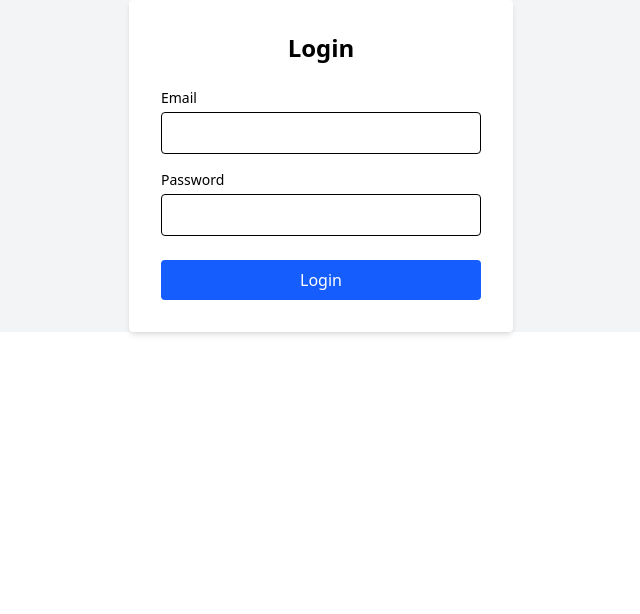
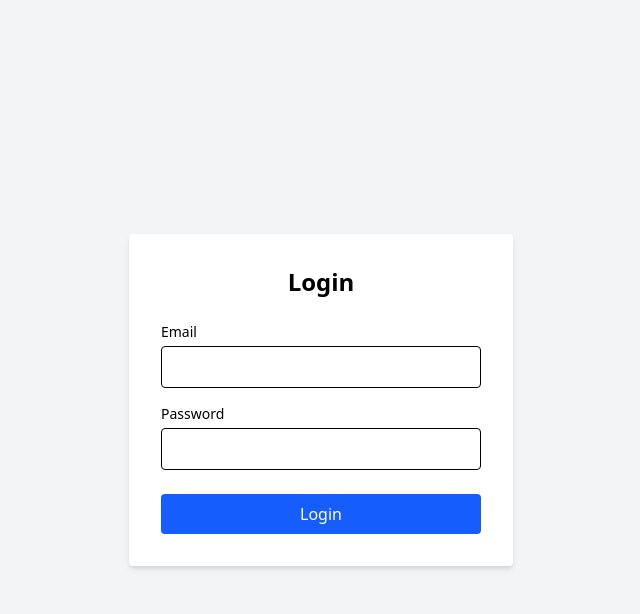
Before and after one commit to edercirino/task-dashboard, a React (Vite) app: page /login in a window 1280 px wide. Shown: the top 614 px of the page, without its empty margins (319-959 px from the left). Built offline with nearby package versions, Linux system fonts and the light colour scheme.

Commit message:
Style: adjust height

```diff
--- a/src/pages/LoginPage.jsx
+++ b/src/pages/LoginPage.jsx
@@ -35,7 +35,7 @@
   }
 
   return (
-    <div className="flex items-center justify-center -screen bg-gray-100">
+    <div className="flex items-center justify-center h-screen rounded bg-gray-100">
       <form
         onSubmit={handleSubmit}
         className="bg-white p-8 rounded shadow-md w-full max-w-sm"
```
